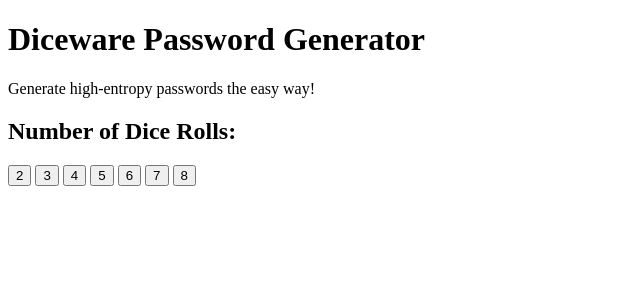
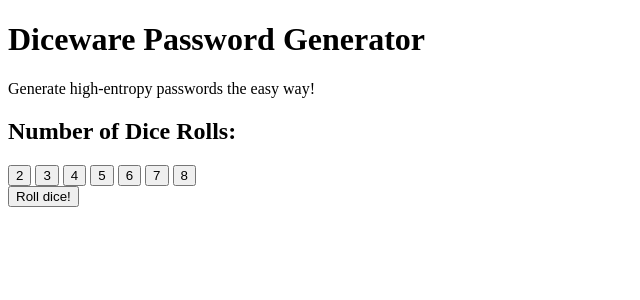
Before and after one commit to StandardUserInternship/STDU-Assignments, a Flask app: page /diceware in a window 1280 px wide. Shown: the top 300 px of the page, without its empty margins (0-640 px from the left). Run offline with Flask 2, Linux system fonts and the light colour scheme.

Commit message:
html code

```diff
--- a/Group/Assignment 1/app/templates/diceware.html
+++ b/Group/Assignment 1/app/templates/diceware.html
@@ -12,6 +12,8 @@
 <button onclick="myFunction(event)">6</button>
 <button onclick="myFunction(event)">7</button>
 <button onclick="myFunction(event)">8</button>
+<br>
+<button>Roll dice!</button>
 </centre>
 </body>
 </html>
```
